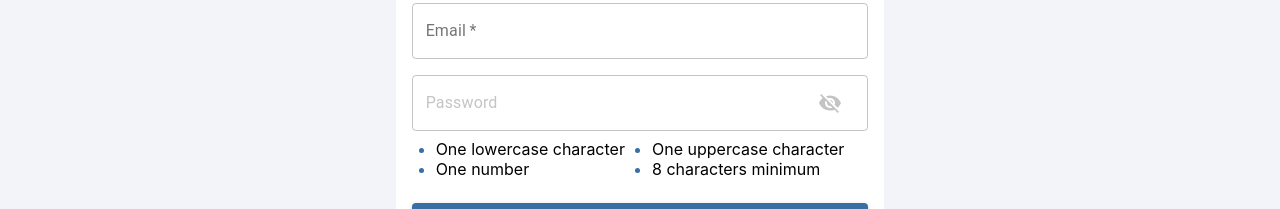
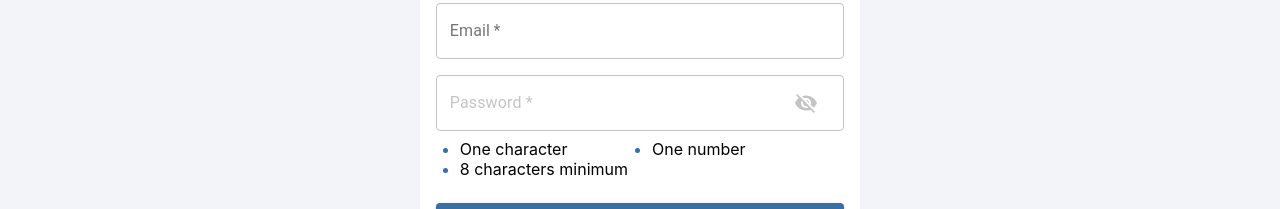
Before and after one commit to jonotp/invoice, a React (Create React App) app in the folder client/: page /sign-up in a window 1280 px wide. Shown: the part 249-458 px from the top of the page. Built offline with nearby package versions, Linux system fonts and the light colour scheme; no server answers; what @react-pdf/renderer would draw is missing.

Commit message:
Separate password field & move password req logic
Create a doesPasswordMatchRequirements function in password-requirements file because logic should be the same

```diff
--- a/client/src/SignUp/page.tsx
+++ b/client/src/SignUp/page.tsx
@@ -1,13 +1,5 @@
 import React, { FormEvent, useState, useContext } from "react";
-import {
-  Button,
-  FormControl,
-  IconButton,
-  InputAdornment,
-  InputLabel,
-  OutlinedInput,
-  TextField,
-} from "@material-ui/core";
+import { Button, TextField, } from "@material-ui/core";
 import {
   ALERT_ACTION_TYPE,
   ALERT_TYPE,
@@ -19,10 +11,9 @@ import FirebaseContext from "../Firebase/firebase.context";
 import AppContext from "../App/app.context";
 import AlertsContext from "../Alert/alerts.context";
 import { commonInputChange } from "../Common/input-change";
-import VisibilityOffIcon from "@material-ui/icons/VisibilityOff";
-import VisibilityIcon from "@material-ui/icons/Visibility";
 import * as ROUTES from "../routes";
-import SignUpPasswordRequirements from "./password-requirements";
+import SignUpPasswordRequirements, { doesPasswordMatchRequirements } from "./password-requirements";
+import SignUpPassword from "./password";
 import SignInButton from "../SignIn/button";
 import "./sign-up.scss";
 
@@ -32,7 +23,6 @@ function SignUpPage() {
   const { dispatch } = useContext(AppContext);
   const { alertsDispatch } = useContext(AlertsContext);
 
-  const [showPassword, setShowPassword] = useState(false);
   const [hasError, setHasError] = useState(false);
   const [user, setUser] = useState({
     name: "",
@@ -44,7 +34,7 @@ function SignUpPage() {
 
   const handleSubmit = async (event: FormEvent) => {
     try {
-      event.preventDefault();
+      event.preventDefault()
       if (hasErrors()) {
         throw new Error("Error in input fields");
       }
@@ -88,8 +78,7 @@ function SignUpPage() {
     );
   };
 
-  const isInvalidPassword =
-    user.password.match(/^(?=.*[A-Z])(?=.*\d)(?=.*[a-z]).{8,}$/) === null;
+  const isInvalidPassword = !doesPasswordMatchRequirements(user.password);
 
   return (
     <div className="sign-up-page">
@@ -120,38 +109,7 @@ function SignUpPage() {
             required
             helperText=""
           />
-          <FormControl
-            className={`text-input ${
-              hasError && isInvalidPassword ? "error" : ""
-            }`}
-            variant="outlined"
-            fullWidth
-          >
-            <InputLabel htmlFor="password">Password</InputLabel>
-            <OutlinedInput
-              className={`text-input ${
-                hasError && isInvalidPassword ? "error" : ""
-              }`}
-              id="password"
-              name="password"
-              label="Password"
-              type={showPassword ? "text" : "password"}
-              value={user.password}
-              onChange={handleChange}
-              required
-              error={hasError && isInvalidPassword}
-              margin="none"
-              fullWidth
-              placeholder="password"
-              endAdornment={
-                <InputAdornment position="end">
-                  <IconButton onClick={() => setShowPassword(!showPassword)}>
-                    {showPassword ? <VisibilityIcon /> : <VisibilityOffIcon />}
-                  </IconButton>
-                </InputAdornment>
-              }
-            />
-          </FormControl>
+          <SignUpPassword password={user.password} onChange={handleChange} hasError={hasError} isInvalidPassword={isInvalidPassword} />
           <div>
             <SignUpPasswordRequirements
               password={user.password}
--- a/client/src/SignUp/password-requirements.tsx
+++ b/client/src/SignUp/password-requirements.tsx
@@ -5,19 +5,17 @@ interface SignUpPasswordRequirementsProps {
   hasError: boolean;
 }
 
-function SignUpPasswordRequirements({
+const SignUpPasswordRequirements = ({
   password,
   hasError,
-}: SignUpPasswordRequirementsProps) {
-  const lowercaseError = hasError && password.match(/[a-z]/) === null;
-  const uppercaseError = hasError && password.match(/[A-Z]/) === null;
+}: SignUpPasswordRequirementsProps) => {
+  const lowercaseError = hasError && password.match(/[a-zA-Z]/) === null;
   const numberError = hasError && password.match(/\d/) === null;
   const characterLimitError = hasError && password.match(/.{8,}/) === null;
 
   return (
     <ul className="password-requirements">
-      <li className={lowercaseError ? "error" : ""}>One lowercase character</li>
-      <li className={uppercaseError ? "error" : ""}>One uppercase character</li>
+      <li className={lowercaseError ? "error" : ""}>One character</li>
       <li className={numberError ? "error" : ""}>One number</li>
       <li className={characterLimitError ? "error" : ""}>
         8 characters minimum
@@ -26,4 +24,6 @@ function SignUpPasswordRequirements({
   );
 }
 
+export const doesPasswordMatchRequirements = (password: string) => password.match(/^(?=.*\d)(?=.*[a-zA-Z]).{8,}$/) !== null;
+
 export default SignUpPasswordRequirements;
--- /dev/null
+++ b/client/src/SignUp/password.tsx
@@ -0,0 +1,57 @@
+import React, { useState } from "react";
+import { FormControl, IconButton, InputAdornment, InputLabel, OutlinedInput } from "@material-ui/core";
+import VisibilityOffIcon from "@material-ui/icons/VisibilityOff";
+import VisibilityIcon from "@material-ui/icons/Visibility";
+
+interface SignUpPasswordProps {
+  password: string;
+  onChange: (event: React.ChangeEvent<HTMLInputElement>) => void;
+  isInvalidPassword: boolean;
+  hasError: boolean;
+}
+
+const SignUpPassword = ({
+  password,
+  onChange: handleChange,
+  hasError,
+  isInvalidPassword,
+
+}: SignUpPasswordProps) => {
+
+  const [showPassword, setShowPassword] = useState(false);
+
+  return (
+    <FormControl
+      className={`text-input ${hasError && isInvalidPassword ? "error" : ""
+        }`}
+      variant="outlined"
+      fullWidth
+    >
+      <InputLabel htmlFor="password">Password *</InputLabel>
+      <OutlinedInput
+        className={`text-input ${hasError && isInvalidPassword ? "error" : ""
+          }`}
+        id="password"
+        name="password"
+        label="Password *"
+        type={showPassword ? "text" : "password"}
+        value={password}
+        onChange={handleChange}
+        required
+        error={hasError && isInvalidPassword}
+        margin="none"
+        fullWidth
+        placeholder="password"
+        endAdornment={
+          <InputAdornment position="end">
+            <IconButton onClick={() => setShowPassword(!showPassword)}>
+              {showPassword ? <VisibilityIcon /> : <VisibilityOffIcon />}
+            </IconButton>
+          </InputAdornment>
+        }
+      />
+    </FormControl>
+  );
+}
+
+export default SignUpPassword;
```
